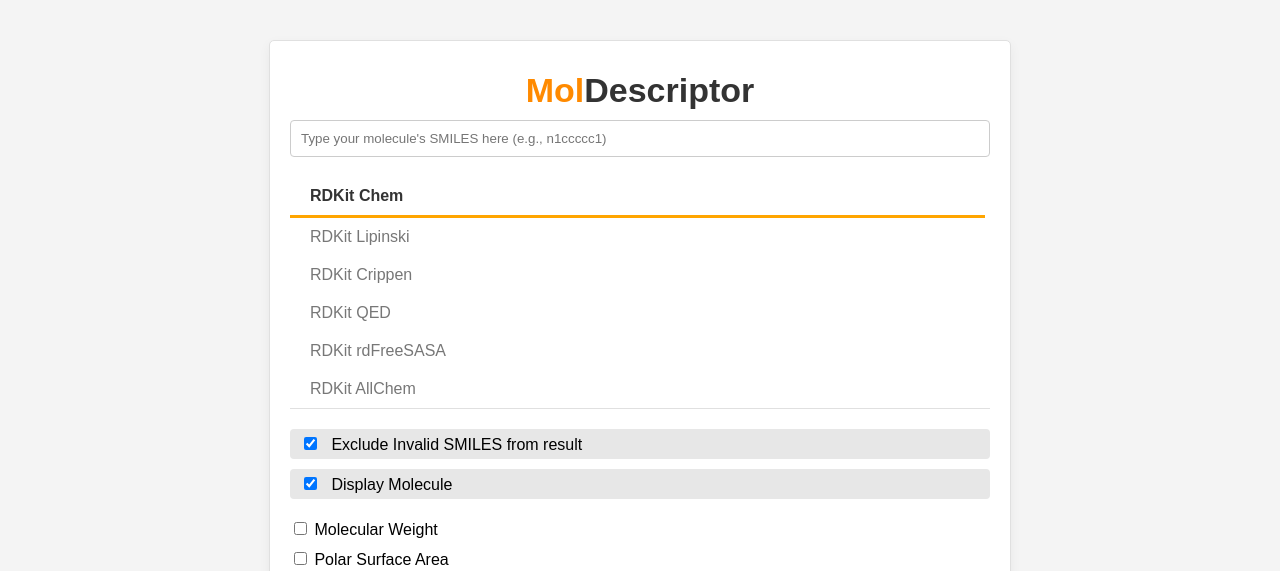
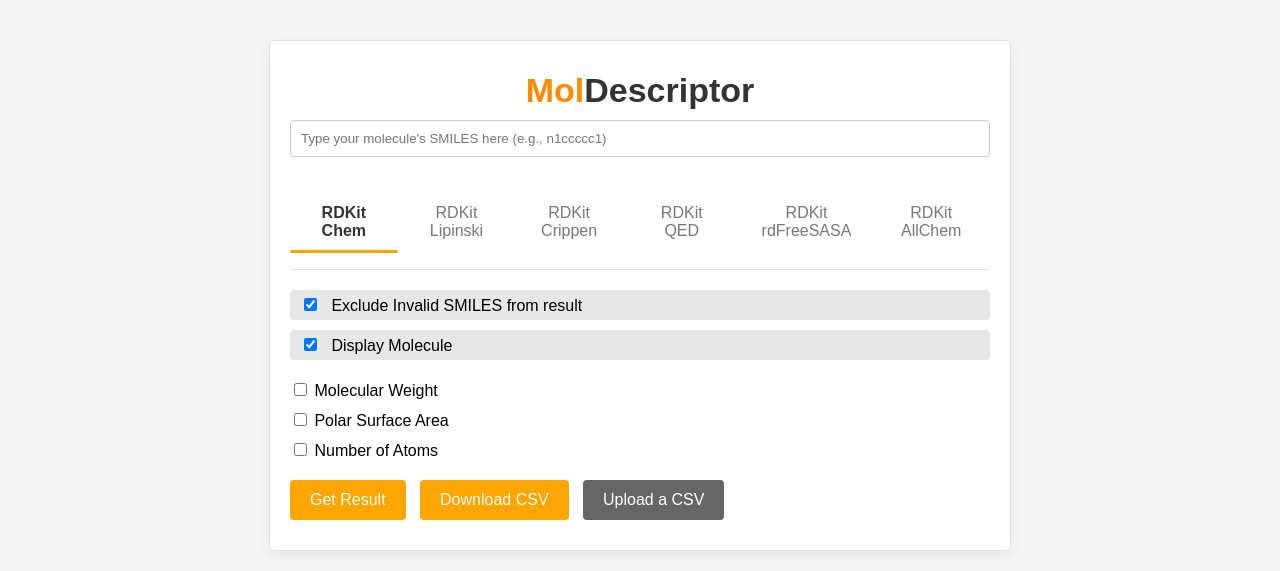
Before and after one commit to masve123/molecule-descriptors-webtool, a Flask app: page / in a window 1280 px wide. Shown: the part 43-614 px from the top of the page. Run offline with Flask 3, Linux system fonts and the light colour scheme; grey boxes are pictures that could not be loaded.

Commit message:
Changed the layout on the tabs from vertical to horizontal

```diff
--- a/app/static/css/styles.css
+++ b/app/static/css/styles.css
@@ -54,11 +54,11 @@ body, html {
 }
 
 .mol {
-    color: #FF8A00;  /* This is an orange color, similar to the one in the image */
+    color: #FF8A00;
 }
 
 .descriptor {
-    color: #333;  /* This is a red color, similar to the one in the image */
+    color: #333;
 }
 
 input[type="text"] {
@@ -72,6 +72,17 @@ input[type="text"] {
 .tabs {
     border-bottom: 1px solid #e0e0e0;
     margin-top: 20px;
+    display: flex;
+    justify-content: space-around;
+    flex-wrap: wrap;
+}
+
+.tab-list {
+    padding: 0;
+    list-style: none;
+    display: flex;
+    justify-content: flex-start;
+    flex-wrap: wrap;
 }
 
 .tab {
@@ -79,11 +90,20 @@ input[type="text"] {
     cursor: pointer;
     margin-right: 5px;
     color: #777;
+    flex: 1;
+    text-align: center;
+    border: 1px solid transparent;
+    transition: color 0.3s, border-color 0.3s;
+}
+
+.tab:hover {
+    color: #555;
 }
 
 .tab.active {
     color: #333;
     font-weight: bold;
+    border-bottom-color: #ffa500;
     border-bottom: 3px solid #ffa500;
 }
 
@@ -158,12 +178,10 @@ input[type="submit"]:hover, .file-upload-label:hover {
 }
 
 
-
-
 /* For about page */
 
 .content {
-    max-width: 800px; /* You can adjust this */
+    max-width: 800px;
     margin: 40px auto;
     padding: 0 20px;
     font-family: Arial, sans-serif;
@@ -203,7 +221,7 @@ input[type="submit"]:hover, .file-upload-label:hover {
 }
 
 .content a {
-    color: #007bff; /* typical markdown link color */
+    color: #007bff; /* markdown link color */
     text-decoration: none;
 }
 
@@ -220,7 +238,7 @@ input[type="submit"]:hover, .file-upload-label:hover {
 .content pre {
     background-color: #f4f4f4;
     padding: 10px;
-    overflow-x: auto; /* for long lines of code */
+    overflow-x: auto;
 }
 
 .content blockquote {
@@ -236,11 +254,11 @@ input[type="submit"]:hover, .file-upload-label:hover {
 .special-checkbox label {
     background-color: #e7e7e7;
     padding: 5px 10px;
-    border-radius: 4px; /* Rounded corners */
+    border-radius: 4px;
 }
 
 .special-checkbox input[type="checkbox"] {
-    margin-right: 10px; /* Spacing between checkbox and its label */
+    margin-right: 10px;
 }
 
 .rdkit-badge {
--- a/app/templates/index.html
+++ b/app/templates/index.html
@@ -28,12 +28,14 @@
             <br>
             <!-- Tabs navigation -->
             <div class="tabs">
+                <ul class="tab-list">
                     <div class="tab active" onclick="showTab(event, 'rdkit-chem')">RDKit Chem</div>
                     <div class="tab" onclick="showTab(event, 'rdkit-Lipinski')">RDKit Lipinski</div>
                     <div class="tab" onclick="showTab(event, 'rdkit-crippen')">RDKit Crippen</div>
                     <div class="tab" onclick="showTab(event, 'rdkit-QED')">RDKit QED</div>
                     <div class="tab" onclick="showTab(event, 'rdkit-rdFreeSASA')">RDKit rdFreeSASA</div>
                     <div class="tab" onclick="showTab(event, 'rdkit-AllChem')">RDKit AllChem</div>
+                </ul>
             </div>
 
 
```
Lines whose indentation alone changed are shown as unchanged.
